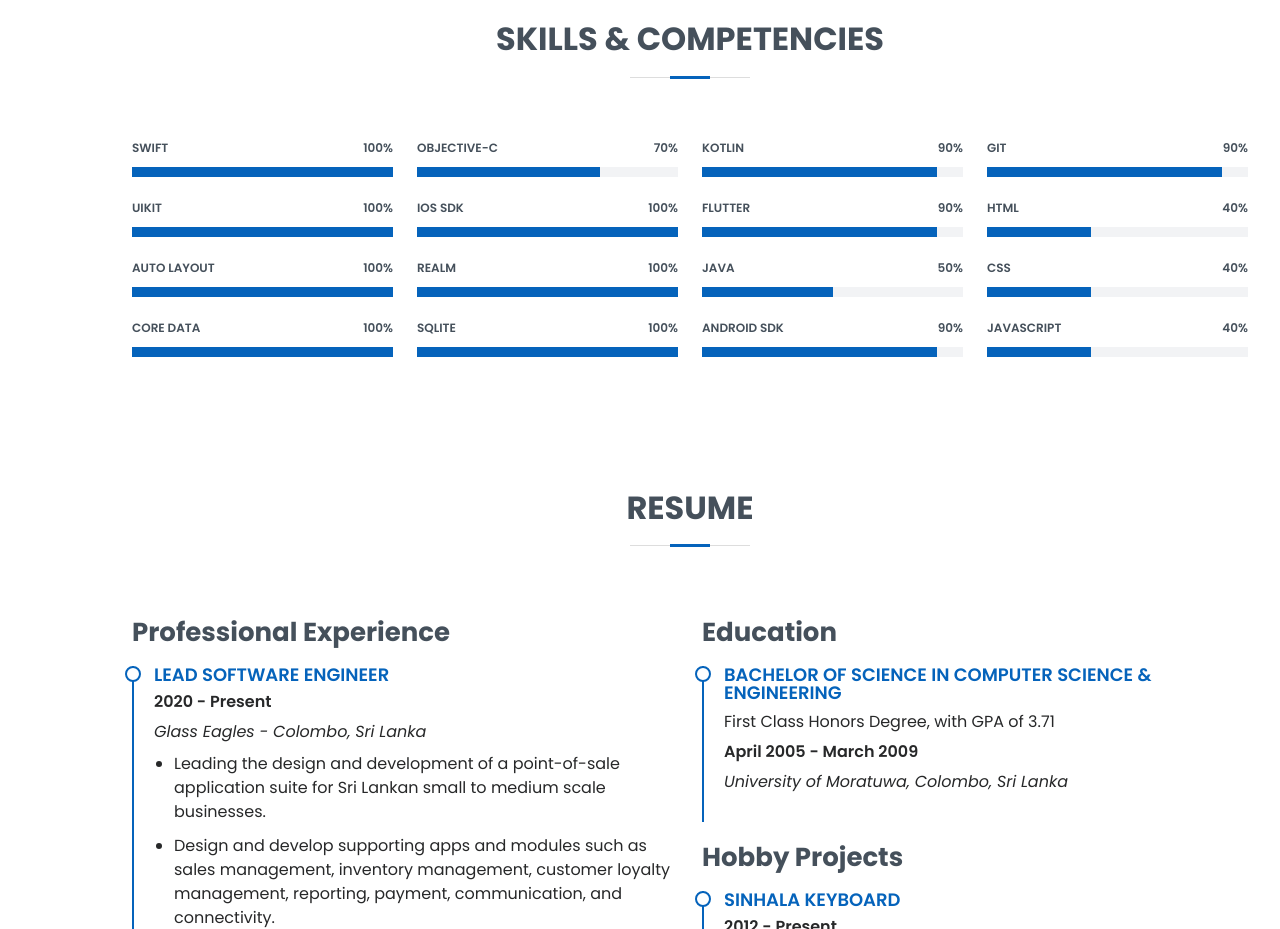
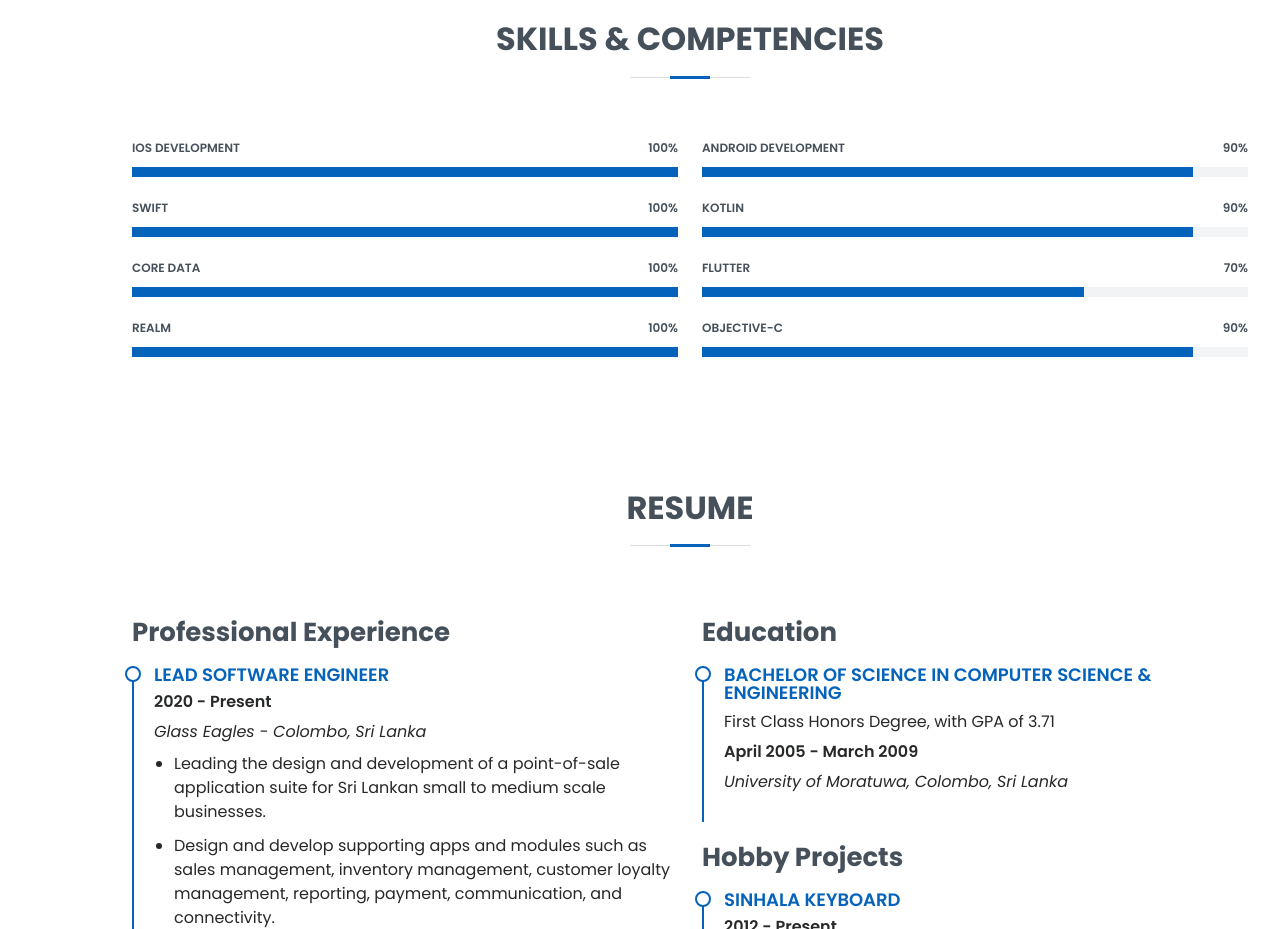
Before and after one commit to rjeprasad/rjeprasad.github.io, a plain HTML site: page index.html in a window 1280 px wide. Shown: the part 1380-2309 px from the top of the page. Drawn offline with Linux system fonts and the light colour scheme.

Commit message:
website init version

```diff
--- a/index.html
+++ b/index.html
@@ -122,10 +122,10 @@
 
         <div class="row skills-content">
 
-          <div class="col-lg-3">
+          <div class="col-lg-6">
 
             <div class="progress">
-              <span class="skill">Swift <i class="val">100%</i></span>
+              <span class="skill">iOS Development <i class="val">100%</i></span>
               <div class="progress-bar-wrap">
                 <div class="progress-bar" role="progressbar" aria-valuenow="100" aria-valuemin="0" aria-valuemax="100">
                 </div>
@@ -133,15 +133,7 @@
             </div>
 
             <div class="progress">
-              <span class="skill">UIKit <i class="val">100%</i></span>
-              <div class="progress-bar-wrap">
-                <div class="progress-bar" role="progressbar" aria-valuenow="100" aria-valuemin="0" aria-valuemax="100">
-                </div>
-              </div>
-            </div>
-
-            <div class="progress">
-              <span class="skill">Auto Layout <i class="val">100%</i></span>
+              <span class="skill">Swift <i class="val">100%</i></span>
               <div class="progress-bar-wrap">
                 <div class="progress-bar" role="progressbar" aria-valuenow="100" aria-valuemin="0" aria-valuemax="100">
                 </div>
@@ -156,26 +148,6 @@
               </div>
             </div>
 
-          </div>
-
-          <div class="col-lg-3">
-
-            <div class="progress">
-              <span class="skill">Objective-C <i class="val">70%</i></span>
-              <div class="progress-bar-wrap">
-                <div class="progress-bar" role="progressbar" aria-valuenow="70" aria-valuemin="0" aria-valuemax="100">
-                </div>
-              </div>
-            </div>
-
-            <div class="progress">
-              <span class="skill">iOS SDK <i class="val">100%</i></span>
-              <div class="progress-bar-wrap">
-                <div class="progress-bar" role="progressbar" aria-valuenow="100" aria-valuemin="0" aria-valuemax="100">
-                </div>
-              </div>
-            </div>
-
             <div class="progress">
               <span class="skill">Realm <i class="val">100%</i></span>
               <div class="progress-bar-wrap">
@@ -184,17 +156,17 @@
               </div>
             </div>
 
+          </div>
+
+          <div class="col-lg-6">
+
             <div class="progress">
-              <span class="skill">SQLite <i class="val">100%</i></span>
+              <span class="skill">Android Development <i class="val">90%</i></span>
               <div class="progress-bar-wrap">
-                <div class="progress-bar" role="progressbar" aria-valuenow="100" aria-valuemin="0" aria-valuemax="100">
+                <div class="progress-bar" role="progressbar" aria-valuenow="90" aria-valuemin="0" aria-valuemax="100">
                 </div>
               </div>
             </div>
-
-          </div>
-
-          <div class="col-lg-3">
 
             <div class="progress">
               <span class="skill">Kotlin <i class="val">90%</i></span>
@@ -205,61 +177,17 @@
             </div>
 
             <div class="progress">
-              <span class="skill">Flutter <i class="val">90%</i></span>
+              <span class="skill">Flutter <i class="val">70%</i></span>
               <div class="progress-bar-wrap">
-                <div class="progress-bar" role="progressbar" aria-valuenow="90" aria-valuemin="0" aria-valuemax="100">
+                <div class="progress-bar" role="progressbar" aria-valuenow="70" aria-valuemin="0" aria-valuemax="100">
                 </div>
               </div>
             </div>
 
             <div class="progress">
-              <span class="skill">Java <i class="val">50%</i></span>
-              <div class="progress-bar-wrap">
-                <div class="progress-bar" role="progressbar" aria-valuenow="50" aria-valuemin="0" aria-valuemax="100">
-                </div>
-              </div>
-            </div>
-
-            <div class="progress">
-              <span class="skill">Android SDK <i class="val">90%</i></span>
+              <span class="skill">Objective-C <i class="val">90%</i></span>
               <div class="progress-bar-wrap">
                 <div class="progress-bar" role="progressbar" aria-valuenow="90" aria-valuemin="0" aria-valuemax="100">
-                </div>
-              </div>
-            </div>
-
-          </div>
-
-          <div class="col-lg-3">
-
-            <div class="progress">
-              <span class="skill">Git <i class="val">90%</i></span>
-              <div class="progress-bar-wrap">
-                <div class="progress-bar" role="progressbar" aria-valuenow="90" aria-valuemin="0" aria-valuemax="100">
-                </div>
-              </div>
-            </div>
-
-            <div class="progress">
-              <span class="skill">HTML <i class="val">40%</i></span>
-              <div class="progress-bar-wrap">
-                <div class="progress-bar" role="progressbar" aria-valuenow="40" aria-valuemin="0" aria-valuemax="100">
-                </div>
-              </div>
-            </div>
-
-            <div class="progress">
-              <span class="skill">CSS <i class="val">40%</i></span>
-              <div class="progress-bar-wrap">
-                <div class="progress-bar" role="progressbar" aria-valuenow="40" aria-valuemin="0" aria-valuemax="100">
-                </div>
-              </div>
-            </div>
-
-            <div class="progress">
-              <span class="skill">Javascript <i class="val">40%</i></span>
-              <div class="progress-bar-wrap">
-                <div class="progress-bar" role="progressbar" aria-valuenow="40" aria-valuemin="0" aria-valuemax="100">
                 </div>
               </div>
             </div>
@@ -403,8 +331,7 @@
 
             <div class="resume-item">
               <h5>Download</h5>
-              <p class="tag"><a href="files/resume.pdf"
-                  target="_blank">View full Resume</a></h5>
+              <p class="tag"><a href="files/resume.pdf" target="_blank">View full Resume</a></h5>
             </div>
           </div>
 
@@ -754,7 +681,8 @@
 
             <!-- <form action="https://sithitec.com/email/send.php" method="post" role="form" class="php-email-form"> -->
 
-            <form id="email-form" action="https://sithitec.com/email/send-static.php" method="post" class="php-email-form">
+            <form id="email-form" action="https://sithitec.com/email/send-static.php" method="post"
+              class="php-email-form">
               <div class="row">
                 <div class="col-md-6 form-group">
                   <input type="text" name="name" class="form-control" id="name" placeholder="Your Name" required>
```
